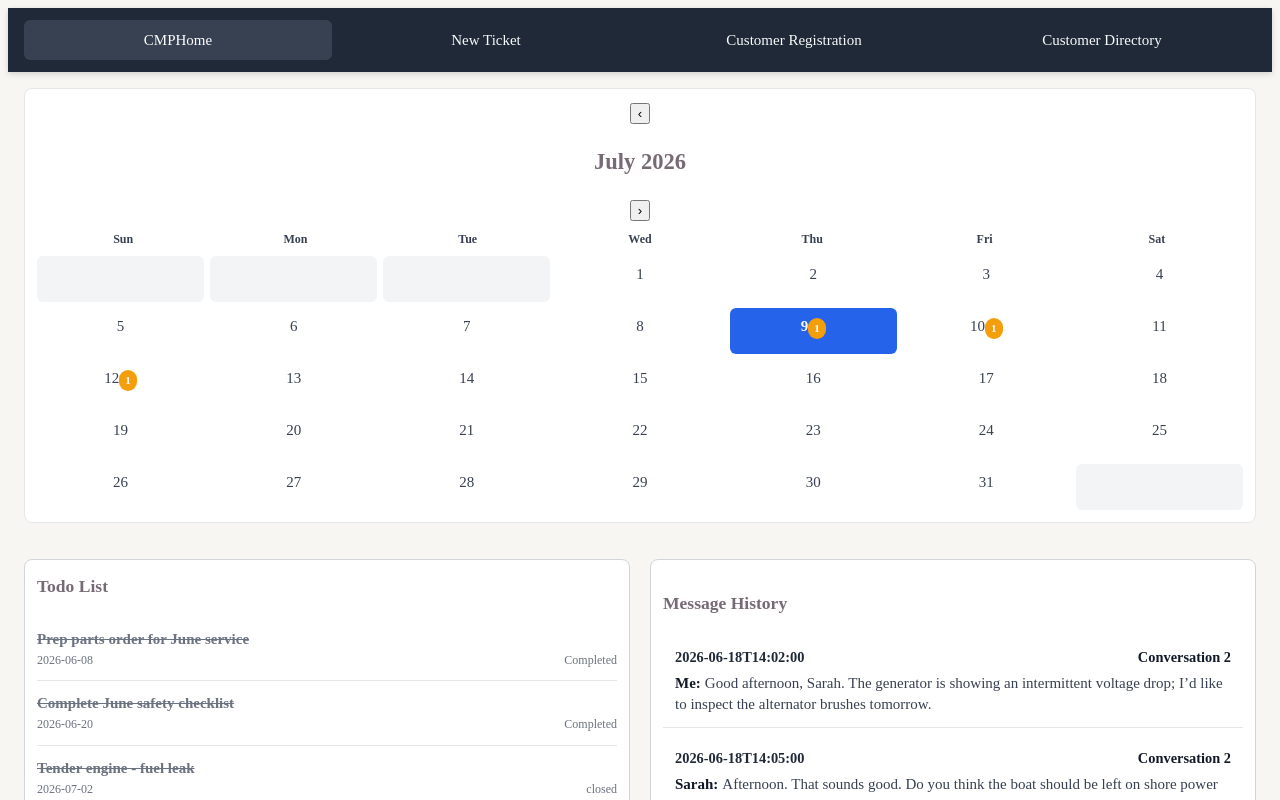
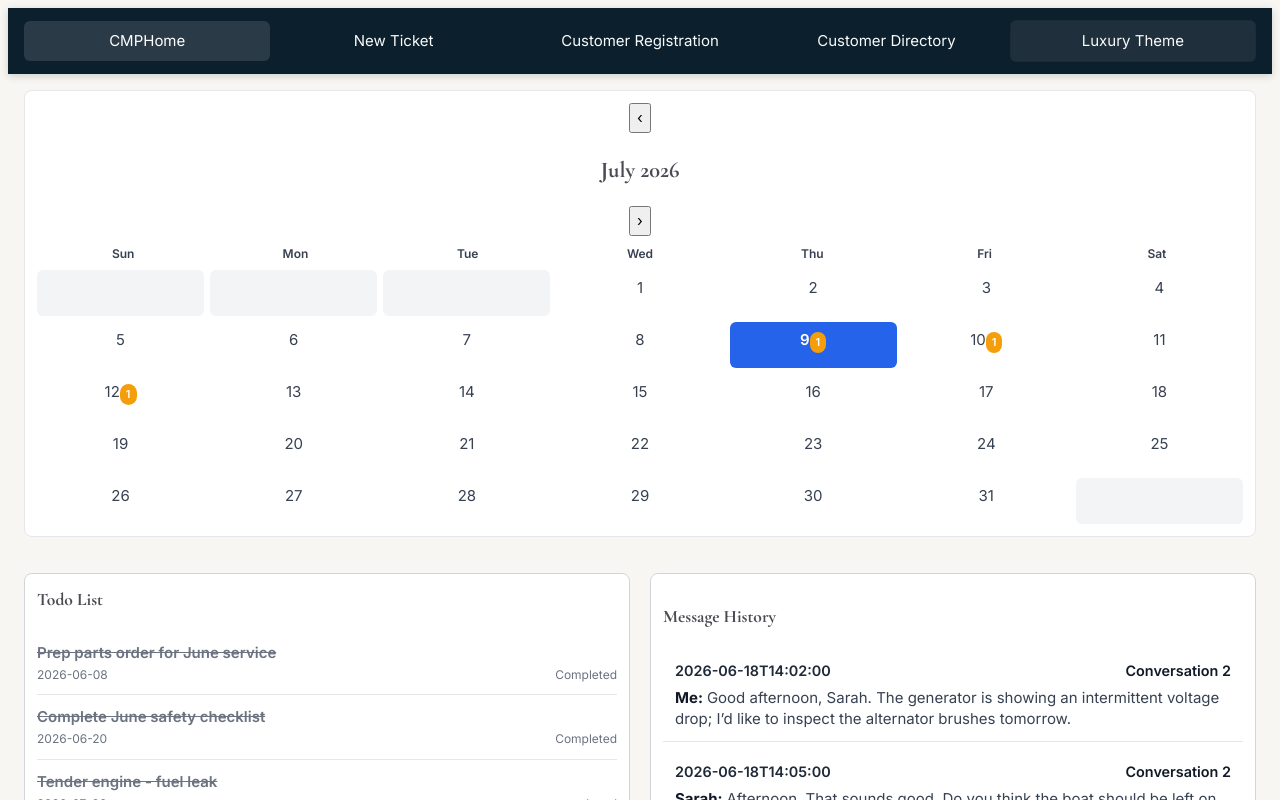
Before and after one commit to alienfetuseater/CMP-garage, a Vue app: page / in a window 1280 px wide. Shown: the top 800 px of the page. Built offline with nearby package versions, Linux system fonts and the light colour scheme; the HTML template or start-up script is replaced by a standard one.

Commit message:
'played with some stylings, still needs a new ticket form'

```diff
--- a/src/assets/base.css
+++ b/src/assets/base.css
@@ -1,18 +1,69 @@
+@import url('https://fonts.googleapis.com/css2?family=Cormorant+Garamond:wght@400;500;600;700&family=Inter:wght@400;500;600;700&display=swap');
+
 :root {
-  --color-text: #766b75;
+  --font-primary: 'Inter', system-ui, sans-serif;
+  --font-heading: 'Cormorant Garamond', Georgia, serif;
+  --color-text: #4b4a52;
   --color-background: #f7f6f2;
   --color-navbar: #0c1f2c;
+  --color-navbar-text: #f9fafb;
+  --color-link-hover: rgba(255, 255, 255, 0.12);
+  --color-button-bg: rgba(255, 255, 255, 0.08);
+  --color-button-text: #f9fafb;
   --color-accent: #b98a44;
+  --color-surface: #ffffff;
+  --color-border: rgba(0, 0, 0, 0.08);
+  --color-card: #ffffff;
+  --color-card-strong: #1f1a18;
 }
 
 body {
   min-height: 100vh;
+  font-family: var(--font-primary);
   color: var(--color-text);
   background: var(--color-background);
   transition:
-    color 0.5s,
-    background-color 0.5s;
+    color 0.4s ease,
+    background-color 0.4s ease,
+    border-color 0.4s ease;
   line-height: 1.6;
-
   font-size: 15px;
 }
+
+body.theme-luxury {
+  --color-text: #f1e7d1;
+  --color-background: #1c1712;
+  --color-navbar: #1a1510;
+  --color-navbar-text: #f8eed9;
+  --color-link-hover: rgba(255, 255, 255, 0.14);
+  --color-button-bg: rgba(255, 255, 255, 0.08);
+  --color-button-text: #f8eed9;
+  --color-accent: #c9ae6a;
+  --color-surface: rgba(25, 20, 15, 0.96);
+  --color-border: rgba(201, 174, 106, 0.3);
+  --color-card: rgba(28, 23, 18, 0.96);
+  --color-card-strong: #f6eedc;
+}
+
+body,
+html {
+  background: var(--color-background);
+  color: var(--color-text);
+}
+
+h1,
+h2,
+h3,
+h4,
+h5,
+h6,
+strong {
+  font-family: var(--font-heading);
+}
+
+button,
+input,
+select,
+textarea {
+  font: inherit;
+}
--- a/src/components/NavBar/nav-bar.vue
+++ b/src/components/NavBar/nav-bar.vue
@@ -6,6 +6,11 @@
         <li><RouterLink to="/NewTicket">New Ticket</RouterLink></li>
         <li><RouterLink to="/CustomerRegistration">Customer Registration</RouterLink></li>
         <li><RouterLink to="/CustomerDirectory">Customer Directory</RouterLink></li>
+        <li>
+          <button type="button" class="theme-toggle" @click="toggleTheme">
+            {{ themeLabel }}
+          </button>
+        </li>
       </ul>
     </nav>
   </header>
@@ -13,6 +18,35 @@
 
 <script setup lang="ts">
 import { RouterLink } from 'vue-router'
+import { ref, onMounted } from 'vue'
+
+const theme = ref<'default' | 'luxury'>('default')
+const themeLabel = ref('Luxury Theme')
+
+const applyTheme = (value: 'default' | 'luxury') => {
+  const body = document.body
+  if (value === 'luxury') {
+    body.classList.add('theme-luxury')
+    themeLabel.value = 'Classic Theme'
+  } else {
+    body.classList.remove('theme-luxury')
+    themeLabel.value = 'Luxury Theme'
+  }
+}
+
+const toggleTheme = () => {
+  theme.value = theme.value === 'default' ? 'luxury' : 'default'
+  localStorage.setItem('appTheme', theme.value)
+  applyTheme(theme.value)
+}
+
+onMounted(() => {
+  const saved = localStorage.getItem('appTheme')
+  if (saved === 'luxury') {
+    theme.value = 'luxury'
+  }
+  applyTheme(theme.value)
+})
 </script>
 
 <style scoped>
@@ -21,8 +55,8 @@ import { RouterLink } from 'vue-router'
   top: 0;
   z-index: 1000;
   width: 100%;
-  background-color: #1f2937;
-  box-shadow: 0 2px 6px rgba(0, 0, 0, 0.15);
+  background-color: var(--color-navbar);
+  box-shadow: 0 2px 8px rgba(0, 0, 0, 0.16);
 }
 
 nav {
@@ -46,7 +80,7 @@ li {
 a,
 :deep(a) {
   display: block;
-  color: #f9fafb;
+  color: var(--color-navbar-text);
   text-decoration: none;
   padding: 0.5rem 0.75rem;
   border-radius: 0.375rem;
@@ -58,7 +92,23 @@ a,
 a:hover,
 a.router-link-active,
 :deep(a.router-link-active) {
-  background-color: #374151;
-  color: white;
+  background-color: var(--color-link-hover);
+  color: var(--color-surface);
+}
+
+.theme-toggle {
+  width: 100%;
+  border: 1px solid var(--color-border);
+  background: var(--color-button-bg);
+  color: var(--color-button-text);
+  padding: 0.5rem 0.75rem;
+  border-radius: 0.375rem;
+  cursor: pointer;
+  transition: background-color 0.2s ease, color 0.2s ease, transform 0.2s ease;
+}
+
+.theme-toggle:hover {
+  background: rgba(255, 255, 255, 0.16);
+  transform: translateY(-1px);
 }
 </style>
--- a/src/views/Ticket/TheTicket.vue
+++ b/src/views/Ticket/TheTicket.vue
@@ -4,6 +4,8 @@
     <div v-if="loading">Loading...</div>
     <div v-else-if="error" class="error">{{ error }}</div>
     <section v-else-if="ticket">
+      <h1>{{ customerName }}</h1>
+      <h2>{{ vesselName }}</h2>
       <h2>{{ ticket.title }}</h2>
       <ul class="ticket-details">
         <li><strong>ID:</strong> {{ ticket.id }}</li>
@@ -12,11 +14,11 @@
         <li><strong>Created:</strong> {{ ticket.createdAt }}</li>
         <li><strong>Scheduled:</strong> {{ ticket.scheduledDate }}</li>
         <li>
-          <strong>Customer:</strong>
+          <strong>Customer: </strong>
           <span class="link" @click="openCustomer">{{ customerName || ticket.customerId }}</span>
         </li>
         <li>
-          <strong>Vessel:</strong>
+          <strong>Vessel: </strong>
           <span class="link" @click="openVessel">{{ vesselName || ticket.vesselId }}</span>
         </li>
         <li><strong>Notes:</strong> {{ ticket.notes }}</li>
```
